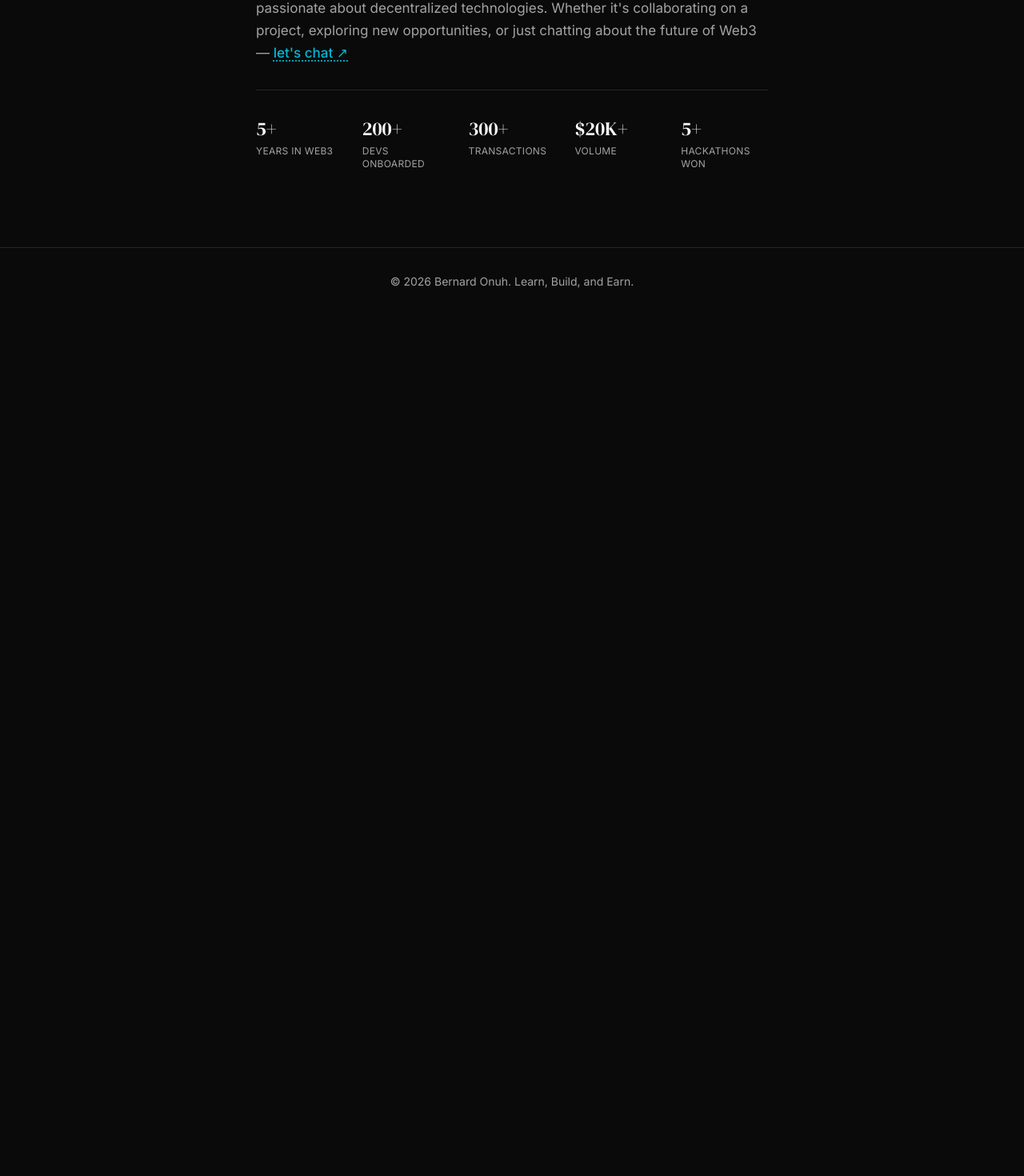
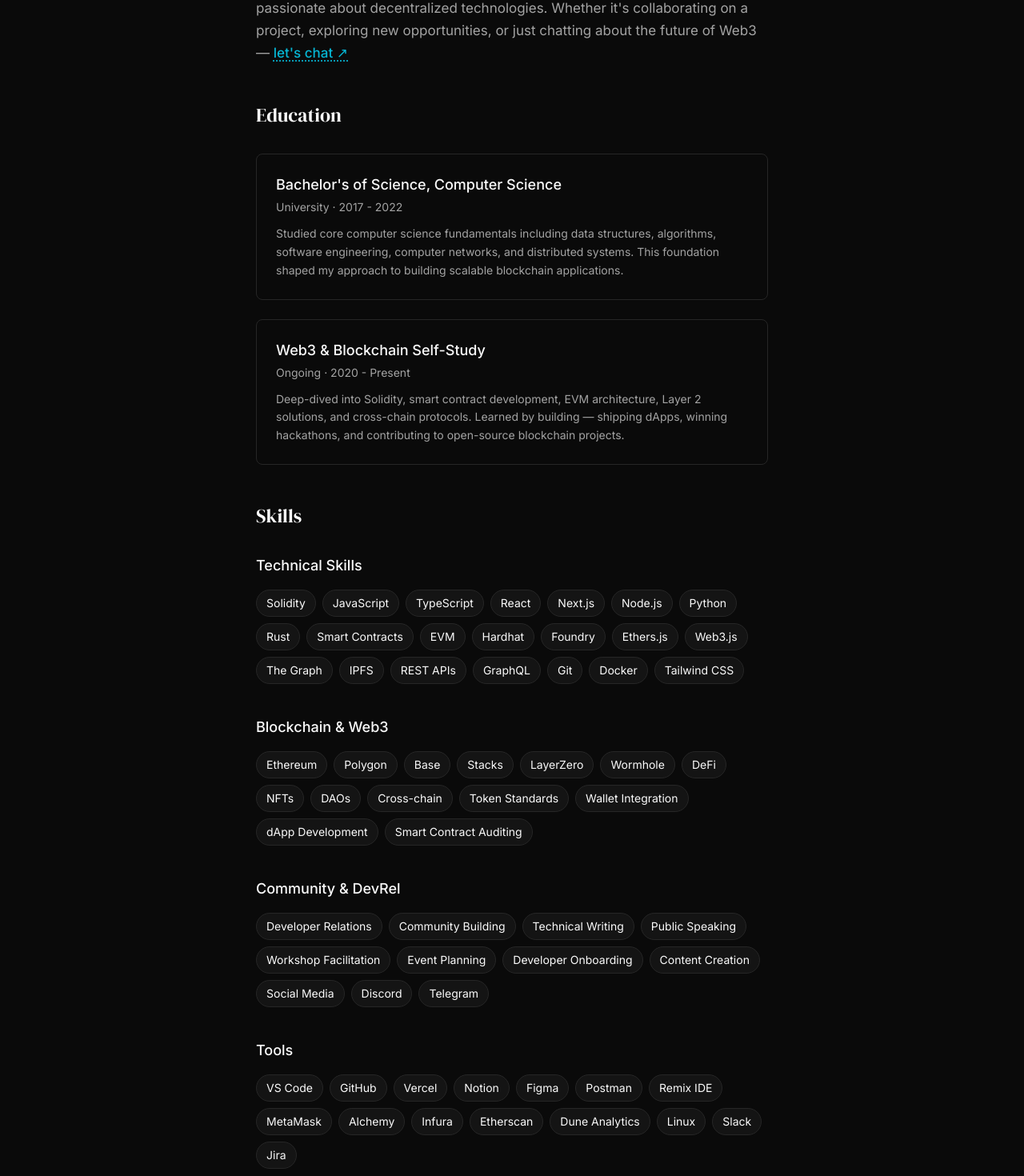
Before and after one commit to BernardOnuh/bernard-portfolio, a Next.js app: page /about in a window 1280 px wide. Shown: the part 1620-3090 px from the top of the page at 80% size. Before the commit the page ends 2014 px from the top, so only its background shows below. Built offline with nearby package versions, Linux system fonts and the light colour scheme.

Commit message:
🎓 Add Education + Skills sections (matching lifeofdanel.xyz style)

```diff
--- a/src/app/about/page.tsx
+++ b/src/app/about/page.tsx
@@ -121,6 +121,86 @@ export default function About() {
           </p>
         </div>
 
+        {/* Education */}
+        <div className="pt-4">
+          <h2 className="text-2xl font-heading text-foreground mb-8">Education</h2>
+          <div className="space-y-6">
+            <div className="group p-6 border border-theme rounded-lg hover:border-accent/50 transition-all duration-300">
+              <h3 className="text-lg font-medium text-foreground group-hover:text-accent transition-colors">
+                Bachelor&apos;s of Science, Computer Science
+              </h3>
+              <p className="text-sm text-muted mt-1 mb-3">University · 2017 - 2022</p>
+              <p className="text-muted leading-relaxed text-sm">
+                Studied core computer science fundamentals including data structures, algorithms, software engineering,
+                computer networks, and distributed systems. This foundation shaped my approach to building scalable
+                blockchain applications.
+              </p>
+            </div>
+
+            <div className="group p-6 border border-theme rounded-lg hover:border-accent/50 transition-all duration-300">
+              <h3 className="text-lg font-medium text-foreground group-hover:text-accent transition-colors">
+                Web3 & Blockchain Self-Study
+              </h3>
+              <p className="text-sm text-muted mt-1 mb-3">Ongoing · 2020 - Present</p>
+              <p className="text-muted leading-relaxed text-sm">
+                Deep-dived into Solidity, smart contract development, EVM architecture, Layer 2 solutions,
+                and cross-chain protocols. Learned by building — shipping dApps, winning hackathons, and
+                contributing to open-source blockchain projects.
+              </p>
+            </div>
+          </div>
+        </div>
+
+        {/* Skills */}
+        <div className="pt-4">
+          <h2 className="text-2xl font-heading text-foreground mb-8">Skills</h2>
+          <div className="space-y-10">
+            <div>
+              <h3 className="text-lg font-medium text-foreground mb-4">Technical Skills</h3>
+              <div className="flex flex-wrap gap-2">
+                {['Solidity', 'JavaScript', 'TypeScript', 'React', 'Next.js', 'Node.js', 'Python', 'Rust', 'Smart Contracts', 'EVM', 'Hardhat', 'Foundry', 'Ethers.js', 'Web3.js', 'The Graph', 'IPFS', 'REST APIs', 'GraphQL', 'Git', 'Docker', 'Tailwind CSS'].map((skill) => (
+                  <span key={skill} className="px-3 py-1.5 text-sm bg-card border border-theme rounded-full hover:border-accent/50 hover:text-accent transition-all duration-300 cursor-default">
+                    {skill}
+                  </span>
+                ))}
+              </div>
+            </div>
+
+            <div>
+              <h3 className="text-lg font-medium text-foreground mb-4">Blockchain & Web3</h3>
+              <div className="flex flex-wrap gap-2">
+                {['Ethereum', 'Polygon', 'Base', 'Stacks', 'LayerZero', 'Wormhole', 'DeFi', 'NFTs', 'DAOs', 'Cross-chain', 'Token Standards', 'Wallet Integration', 'dApp Development', 'Smart Contract Auditing'].map((skill) => (
+                  <span key={skill} className="px-3 py-1.5 text-sm bg-card border border-theme rounded-full hover:border-accent/50 hover:text-accent transition-all duration-300 cursor-default">
+                    {skill}
+                  </span>
+                ))}
+              </div>
+            </div>
+
+            <div>
+              <h3 className="text-lg font-medium text-foreground mb-4">Community & DevRel</h3>
+              <div className="flex flex-wrap gap-2">
+                {['Developer Relations', 'Community Building', 'Technical Writing', 'Public Speaking', 'Workshop Facilitation', 'Event Planning', 'Developer Onboarding', 'Content Creation', 'Social Media', 'Discord', 'Telegram'].map((skill) => (
+                  <span key={skill} className="px-3 py-1.5 text-sm bg-card border border-theme rounded-full hover:border-accent/50 hover:text-accent transition-all duration-300 cursor-default">
+                    {skill}
+                  </span>
+                ))}
+              </div>
+            </div>
+
+            <div>
+              <h3 className="text-lg font-medium text-foreground mb-4">Tools</h3>
+              <div className="flex flex-wrap gap-2">
+                {['VS Code', 'GitHub', 'Vercel', 'Notion', 'Figma', 'Postman', 'Remix IDE', 'MetaMask', 'Alchemy', 'Infura', 'Etherscan', 'Dune Analytics', 'Linux', 'Slack', 'Jira'].map((skill) => (
+                  <span key={skill} className="px-3 py-1.5 text-sm bg-card border border-theme rounded-full hover:border-accent/50 hover:text-accent transition-all duration-300 cursor-default">
+                    {skill}
+                  </span>
+                ))}
+              </div>
+            </div>
+          </div>
+        </div>
+
         {/* Quick stats */}
         <div className="grid grid-cols-2 md:grid-cols-5 gap-6 pt-8 border-t border-theme">
           <div>
```
